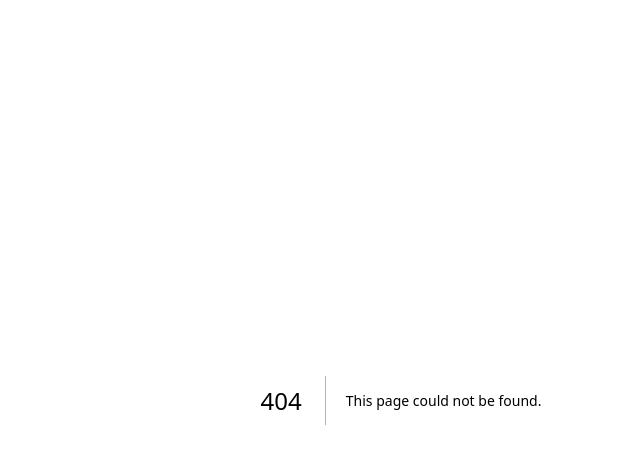
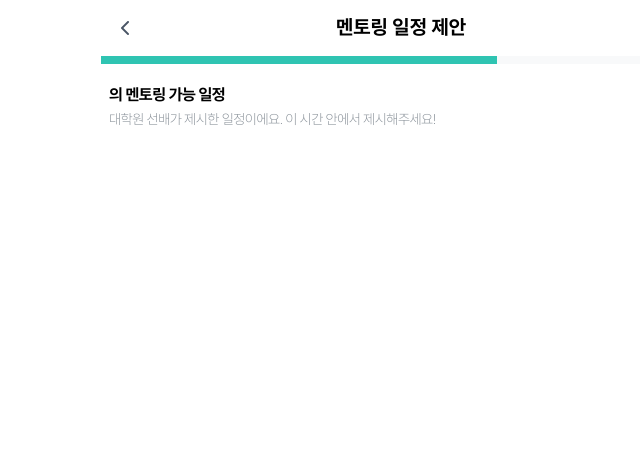
Before and after one commit to WE-ARE-RACCOONS/postgraduate-front, a Next.js app: page /mentoring-apply/1/schedule in a window 1280 px wide. Before the commit this address had no page. Shown: the top 464 px of the page, without its empty margins (239-879 px from the left). Built offline with nearby package versions, Linux system fonts and the light colour scheme.

Commit message:
RAC-252 style: MentoringApplySchedule 페이지 기본 틀 잡기

```diff
--- /dev/null
+++ b/src/app/mentoring-apply/[seniorId]/schedule/page.tsx
@@ -0,0 +1,61 @@
+'use client';
+import ProgressBar from "@/components/Bar/ProgressBar";
+import BackHeader from "@/components/Header/BackHeader";
+import { MENTORING_SCHEDULE } from "@/constants/form/cMentoringApply";
+import styled from "styled-components";
+
+function MentoringApplySchedulePage() {
+  return(
+    <MASContainer>
+      <BackHeader headerText="멘토링 일정 제안" />
+      <ProgressBar activeNum={1} />
+      <div id="senior-schedule-title-wrapper">
+        <MASTitle>{MENTORING_SCHEDULE.sScheduleTitle}</MASTitle>
+      </div>
+      <div id="senior-schedule-subtitle-wrapper">
+        <MASSubtitle>{MENTORING_SCHEDULE.sScheduleSubtitle}</MASSubtitle>
+      </div>
+    </MASContainer>
+  )
+}
+
+const MASContainer = styled.div`
+  width: inherit;
+  height: 100%;
+  position: relative;
+
+  #senior-schedule-title-wrapper {
+    position: absolute;
+    width: 95%;
+    height: 1.375rem;
+    top: 5.25rem;
+    left: 0.5rem;
+  }
+
+  #senior-schedule-subtitle-wrapper {
+    position: absolute;
+    width: 95%;
+    height: 1.25rem;
+    top: 6.875rem;
+    left: 0.5rem;
+  }
+`
+
+const MASTitle = styled.div`
+  width: 100%;
+  height: 1.375rem;
+  font-weight: 700;
+  line-height: 140%;
+  letter-spacing: -0.5px;
+`
+
+const MASSubtitle = styled.div`
+  width: 100%;
+  height: 1.25rem;
+  font-size: 14px;
+  line-height: 140%;
+  letter-spacing: -0.5px;
+  color: #868E96;
+`
+
+export default MentoringApplySchedulePage;
--- a/src/constants/form/cMentoringApply.ts
+++ b/src/constants/form/cMentoringApply.ts
@@ -12,3 +12,12 @@ export const MENTORING_QUESTION = {
   questionPlaceholder: `예시)\n · 서울대학원에서 면접시 중점적으로 보는 역량이 궁금해요.\n · OOO 교수님에 대해 알고 싶어요!\n · 연구실 분위기와 석사생들의 스펙이 궁금해요.`,
   questionAlert: '주제에 대한 사전 질문을 최소 10자 이상 적어주세요!',
 };
+
+export const WEEK_ARRAY = ['월', '화', '수', '목', '금', '토', '일'];
+
+export const MENTORING_SCHEDULE = {
+  sScheduleTitle: '의 멘토링 가능 일정',
+  sScheduleSubtitle: '대학원 선배가 제시한 일정이에요. 이 시간 안에서  제시해주세요!',
+  selectTitle: '40분 멘토링이 가능한 일정 3개를 선택해주세요!',
+  selectSubtitle: '3개의 일정 중 대학원 선배가 하나를 골라 일정이 확정됩니다.'
+}
```
